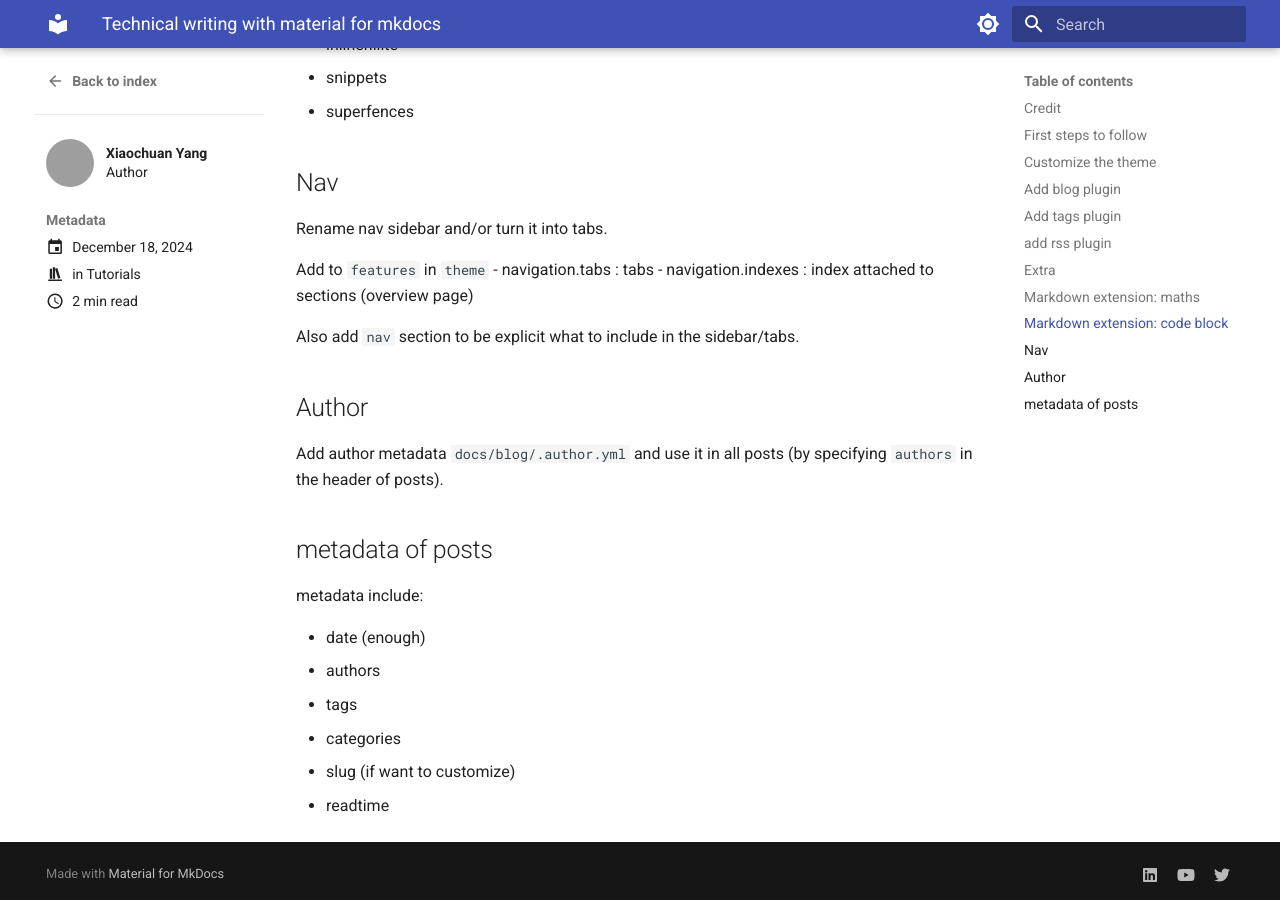
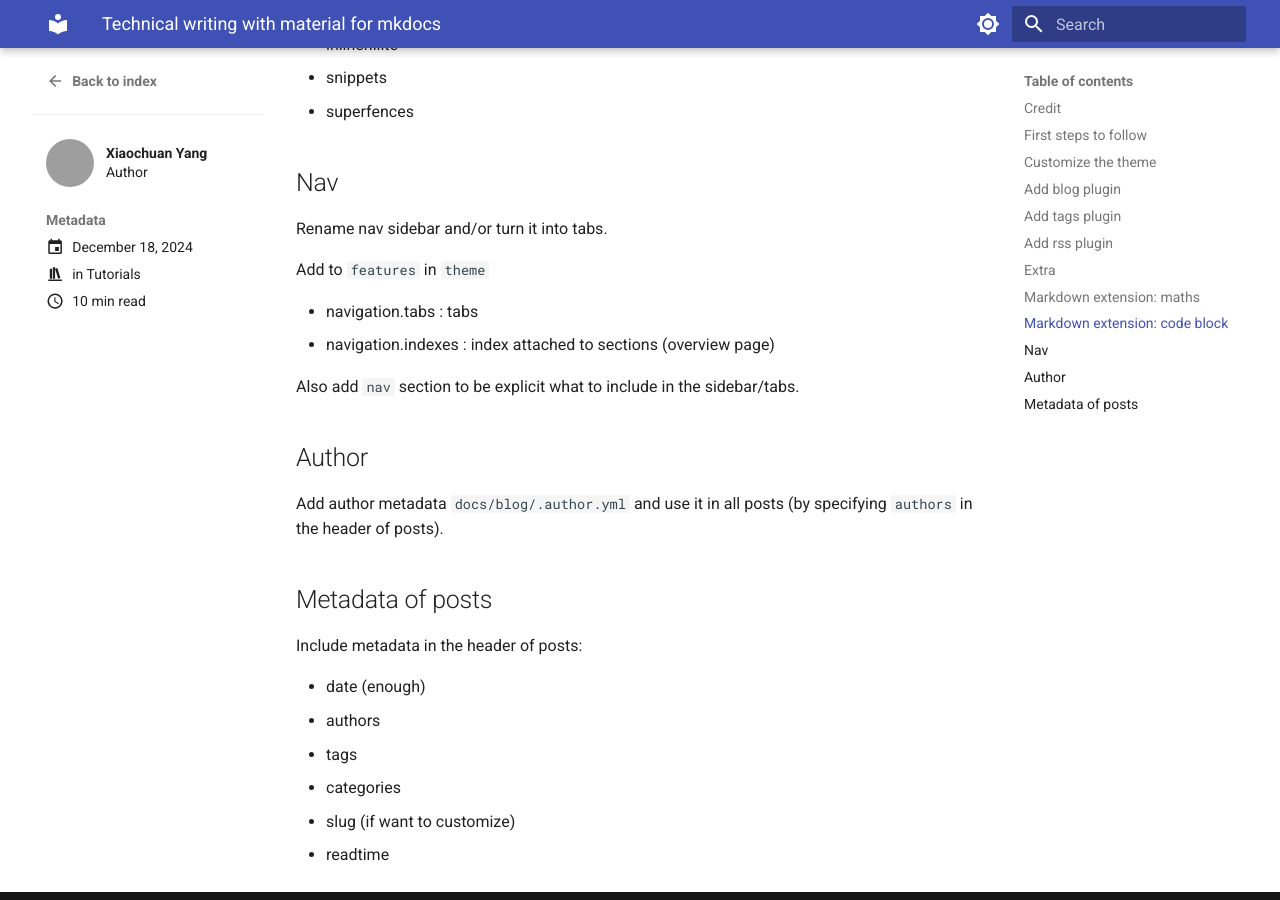
Before and after one commit to xiaochuany/blog, an MkDocs documentation site: the page built from docs/blog/posts/2024-12-18-mkdocs.md, in a window 1280 px wide and 900 px high, scrolled down 2151 px. Built offline with MkDocs 1.6.1 and Material for MkDocs 9.7.7, drawn with Linux system fonts in a browser that asks for light colours; some of the changed text lies outside the part shown; grey boxes are pictures that could not be loaded.

Commit message:
fix typos

```diff
--- a/docs/blog/posts/2024-12-18-mkdocs.md
+++ b/docs/blog/posts/2024-12-18-mkdocs.md
@@ -8,6 +8,7 @@ tags:
 authors:
     - xy
 slug: mkdocs
+readtime: 10
 ---
 
 # Technical writing with material for mkdocs
@@ -54,7 +55,7 @@ The `post_slugify` setting makes use of python markdown extension package, which
 
 Add `tags` plugin in `mkdocs.yml` and create a file `tags.md` in `docs`.
 
-## add rss plugin
+## Add rss plugin
 
 rss is a third party plugin which requires installation.
 
@@ -92,6 +93,7 @@ Add necessary markdown extension for writing code.
 Rename nav sidebar and/or turn it into tabs.
 
 Add to `features` in `theme`
+
 - navigation.tabs : tabs
 - navigation.indexes : index attached to sections (overview page)
 
@@ -102,9 +104,9 @@ Also add `nav` section to be explicit what to include in the sidebar/tabs.
 Add author metadata `docs/blog/.author.yml` and use it in all posts
 (by specifying `authors` in the header of posts).
 
-## metadata of posts
+## Metadata of posts
 
-metadata include:
+Include metadata in the header of posts:
 
 - date (enough)
 - authors
```
